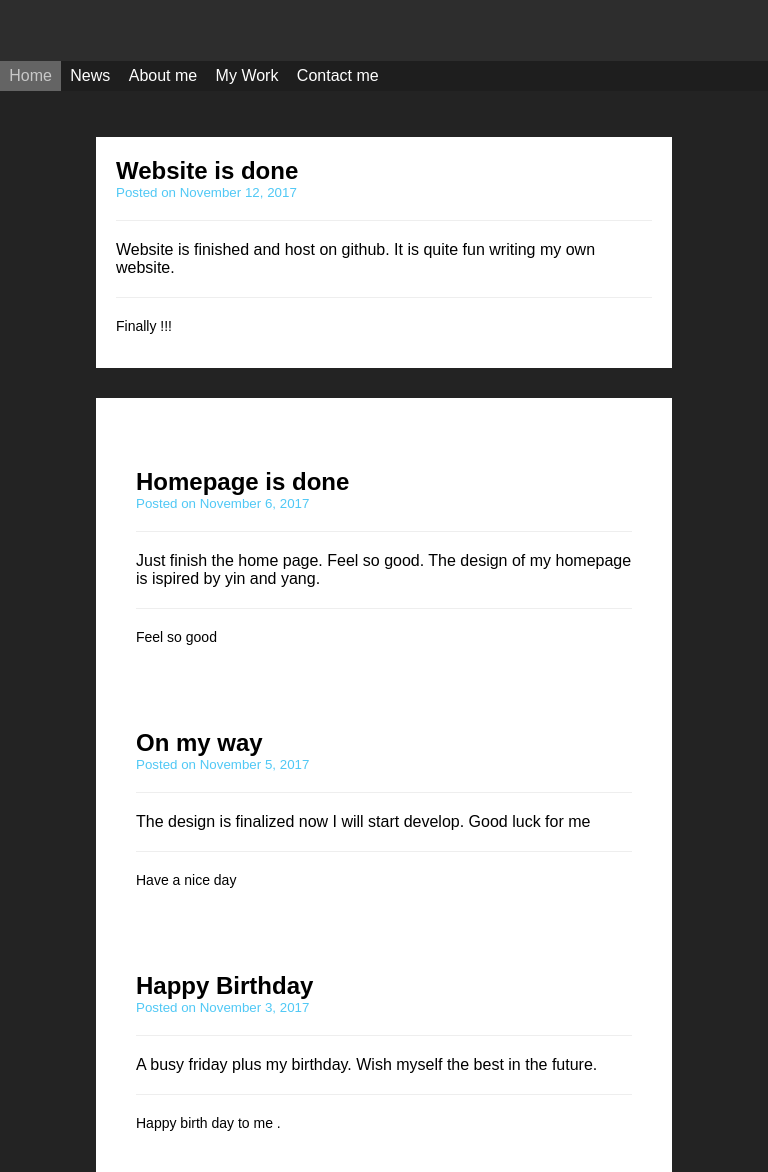
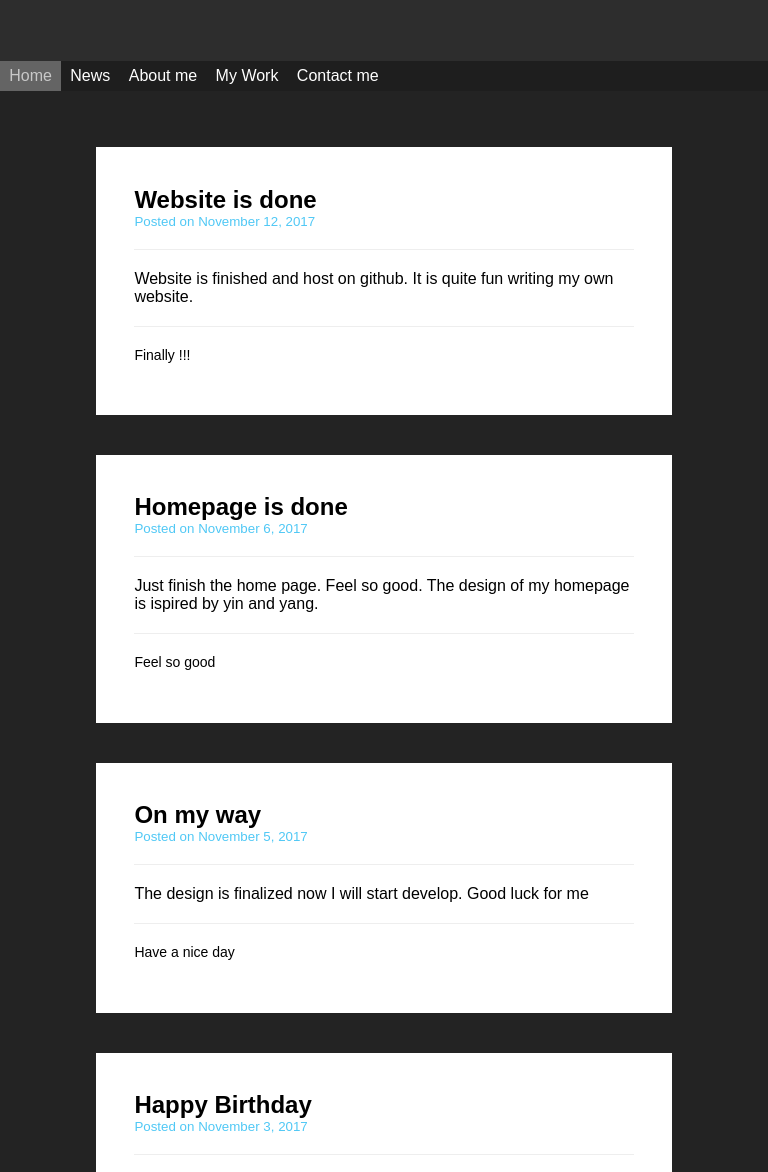
Before and after one commit to xwen5/midPtII, a plain HTML site: page news.html in a window 768 px wide. Shown: the part 95-1267 px from the top of the page. Drawn offline with Linux system fonts and the light colour scheme.

Commit message:
fix one issue

```diff
--- a/css/news.css
+++ b/css/news.css
@@ -45,3 +45,20 @@ footer{
     color:rgb(200,200,200);
     margin: 50px;
 }
+/* Big screen desktop*/
+@media only screen and (min-width:1024px){
+
+
+}
+/*mobile phones*/
+@media only screen and (min-device-width:375px) and (max-device-width:667px){
+
+
+
+
+}
+/*tablet and small size desktop*/
+@media only screen and (min-device-width : 768px) and (max-device-width : 1024px){
+    article{padding: 5vw; margin: 5vh 0;}
+
+}
--- a/news.html
+++ b/news.html
@@ -34,7 +34,6 @@
                     <p>Finally !!!</p>
                 </section>
             </article>
-            <article>
             <article>
                 <section class="post-head">
                     <h2>Homepage is done</h2>
```
